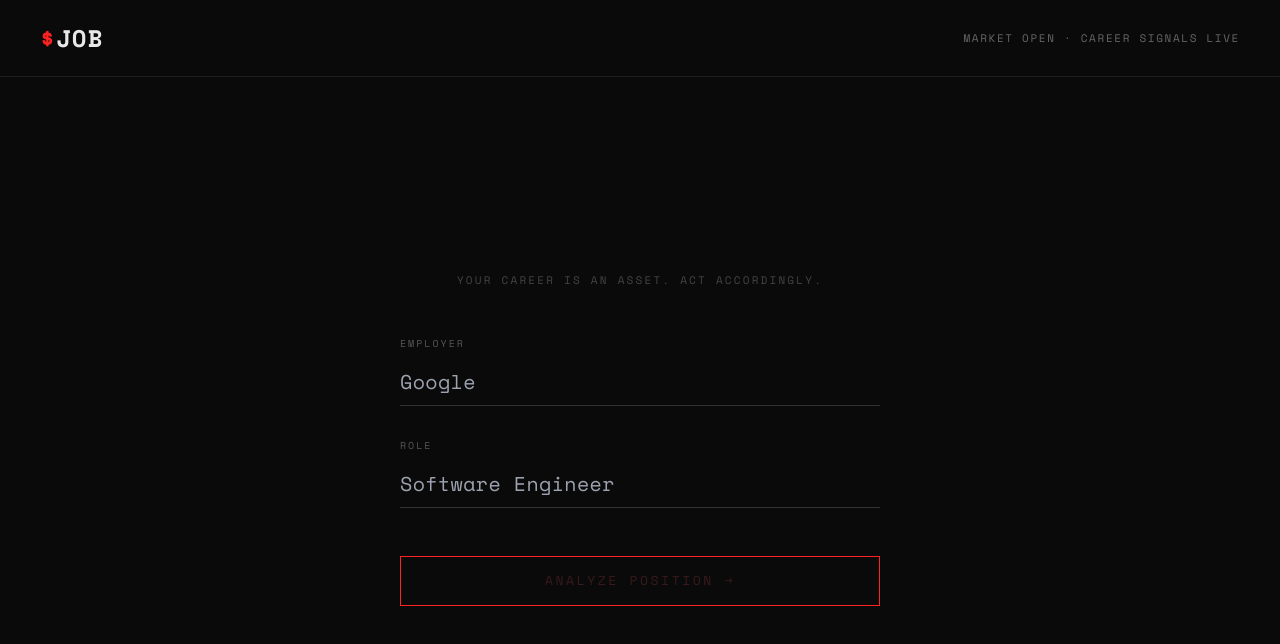
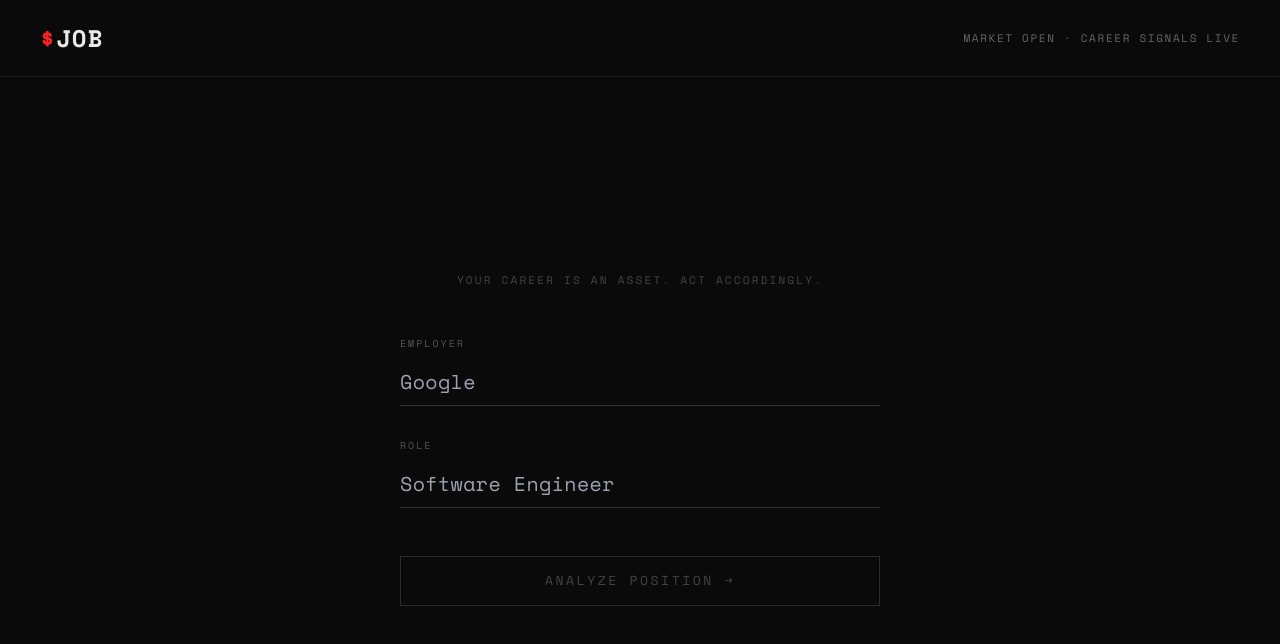
Before and after one commit to creator1910/job, a React (Vite) app: page / in a window 1280 px wide. Shown: the top 644 px of the page. Built offline with nearby package versions, Linux system fonts and the light colour scheme; the HTML template or start-up script is replaced by a standard one.

Commit message:
style(design): FINDING-002 — make disabled button discoverable (#2a2a2a border vs invisible #3a1a1a)

```diff
--- a/src/pages/Home.tsx
+++ b/src/pages/Home.tsx
@@ -138,8 +138,8 @@ export default function Home() {
                 marginTop: "16px",
                 padding: "14px 24px",
                 background: "transparent",
-                border: "1px solid #ff2222",
-                color: employer.trim() && role.trim() ? "#ff2222" : "#3a1a1a",
+                border: employer.trim() && role.trim() ? "1px solid #ff2222" : "1px solid #2a2a2a",
+                color: employer.trim() && role.trim() ? "#ff2222" : "#444",
                 fontFamily: "inherit",
                 fontSize: "13px",
                 letterSpacing: "0.2em",
```
